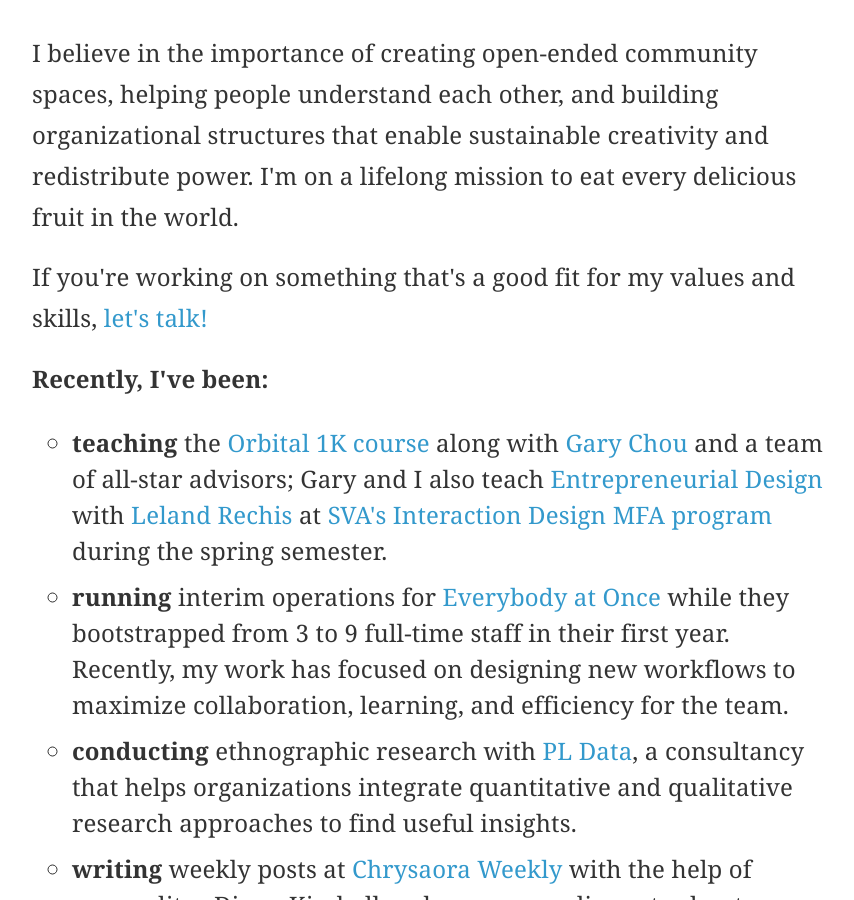
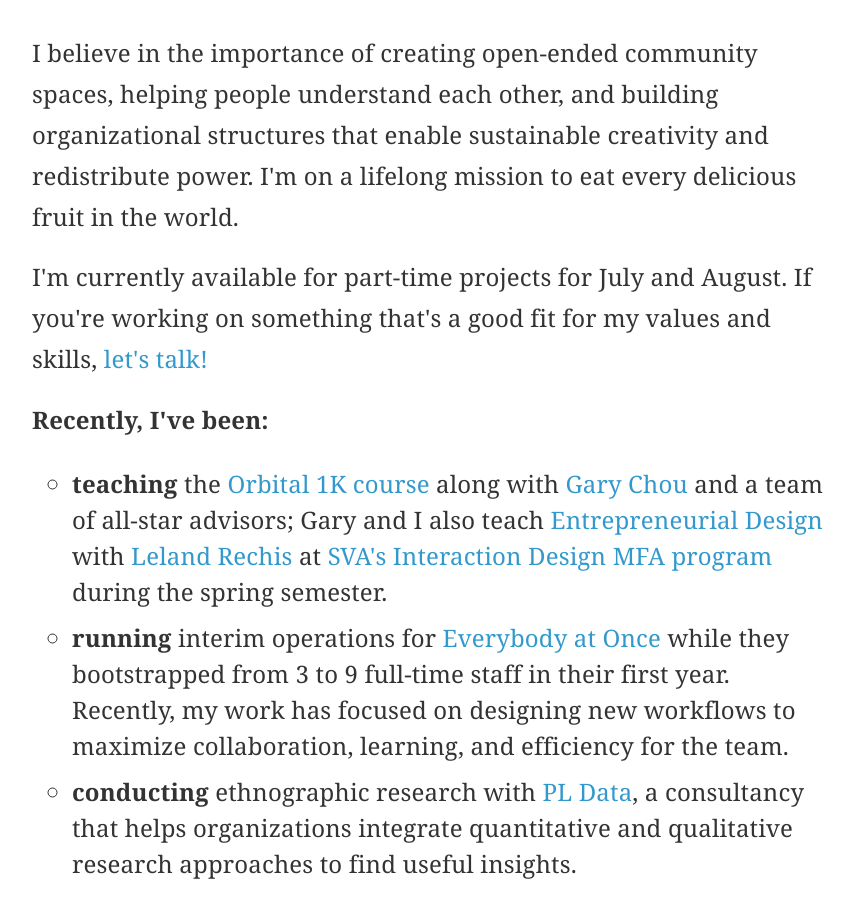
Before and after one commit to zamiang/christina-xu, a Jekyll site: the page built from index.html, in a window 1280 px wide and 900 px high, scrolled down 576 px. Shown: the whole window, without its empty margins (208-1062 px from the left). Built offline with Jekyll 4.4.1, drawn with Linux system fonts in a browser that asks for light colours; nearby versions of some CDN libraries; Markdown is read by kramdown in place of the engine named in the settings.

Commit message:
Update index.html

```diff
--- a/index.html
+++ b/index.html
@@ -5,7 +5,7 @@ layout: default
 <div class="hero-unit">
     <h1>Hey! I'm Christina Xu.</h1>
     <h3>I'm an organizational designer & ethnographer based in New York.</h3>
-    <img src="https://cloud.githubusercontent.com/assets/192584/8040279/2137e02c-0ddd-11e5-8a79-5b66ce734f9e.jpg" />
+    <img src="https://cloud.githubusercontent.com/assets/192584/8040279/2137e02c-0ddd-11e5-8a79-5b66ce734f9e.jpg" alt="Photo Credit: Jesse Chan-Norris" />
 </div>
 
 <header id="main-header">
@@ -22,7 +22,7 @@ layout: default
 <section id="about">
     <div class="section-content">
        <p>I believe in the importance of creating open-ended community spaces, helping people understand each other, and building organizational structures that enable sustainable creativity and redistribute power. I'm on a lifelong mission to eat every delicious fruit in the world.</p>
-       <p>If you're working on something that's a good fit for my values and skills, <a href="mailto:hey@christinaxu.org">let's talk!</a></p>
+       <p>I'm currently available for part-time projects for July and August. If you're working on something that's a good fit for my values and skills, <a href="mailto:hey@christinaxu.org">let's talk!</a></p>
        <p class="large">
         <b>Recently, I've been:</b>
     </p>
```
